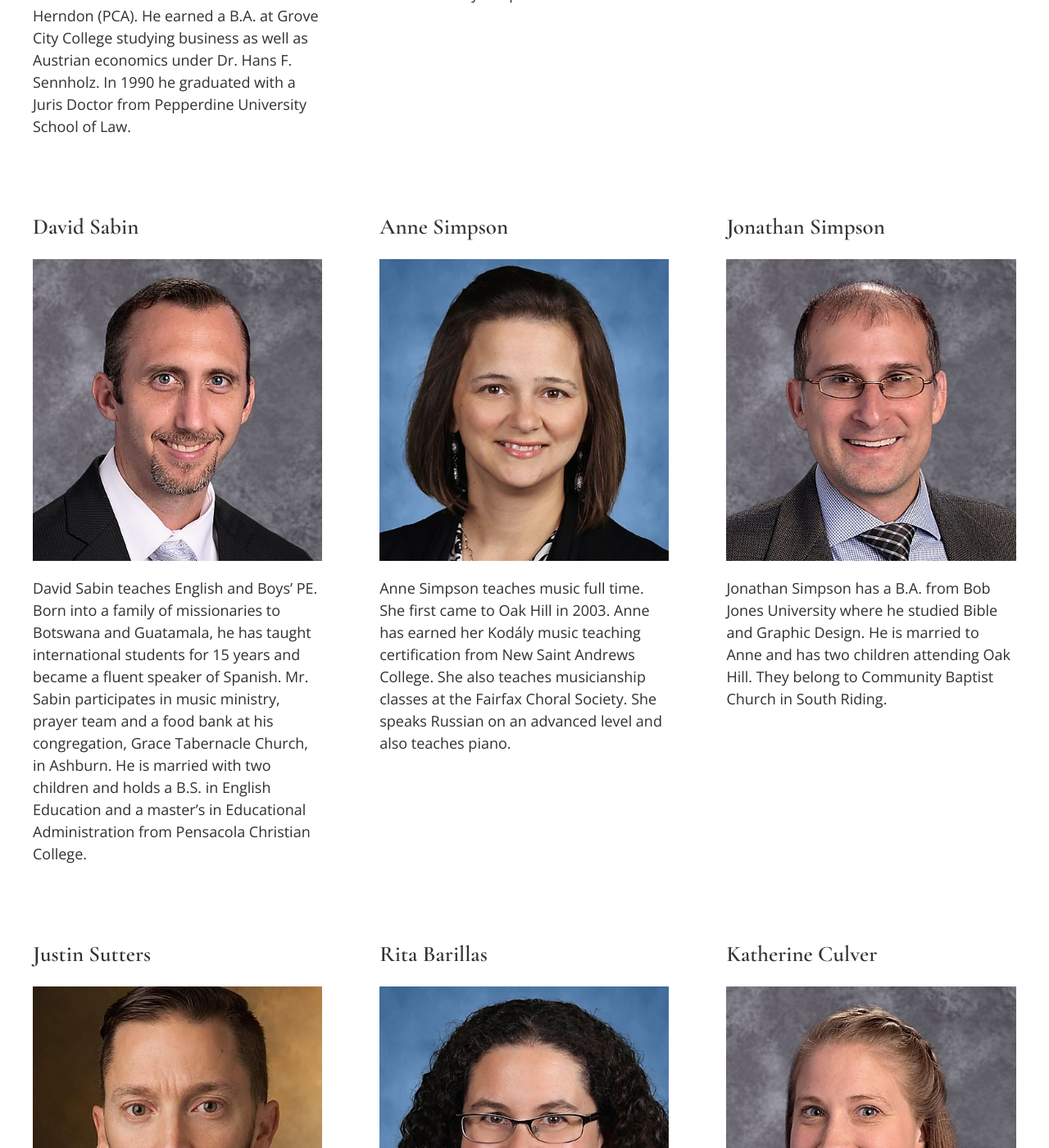
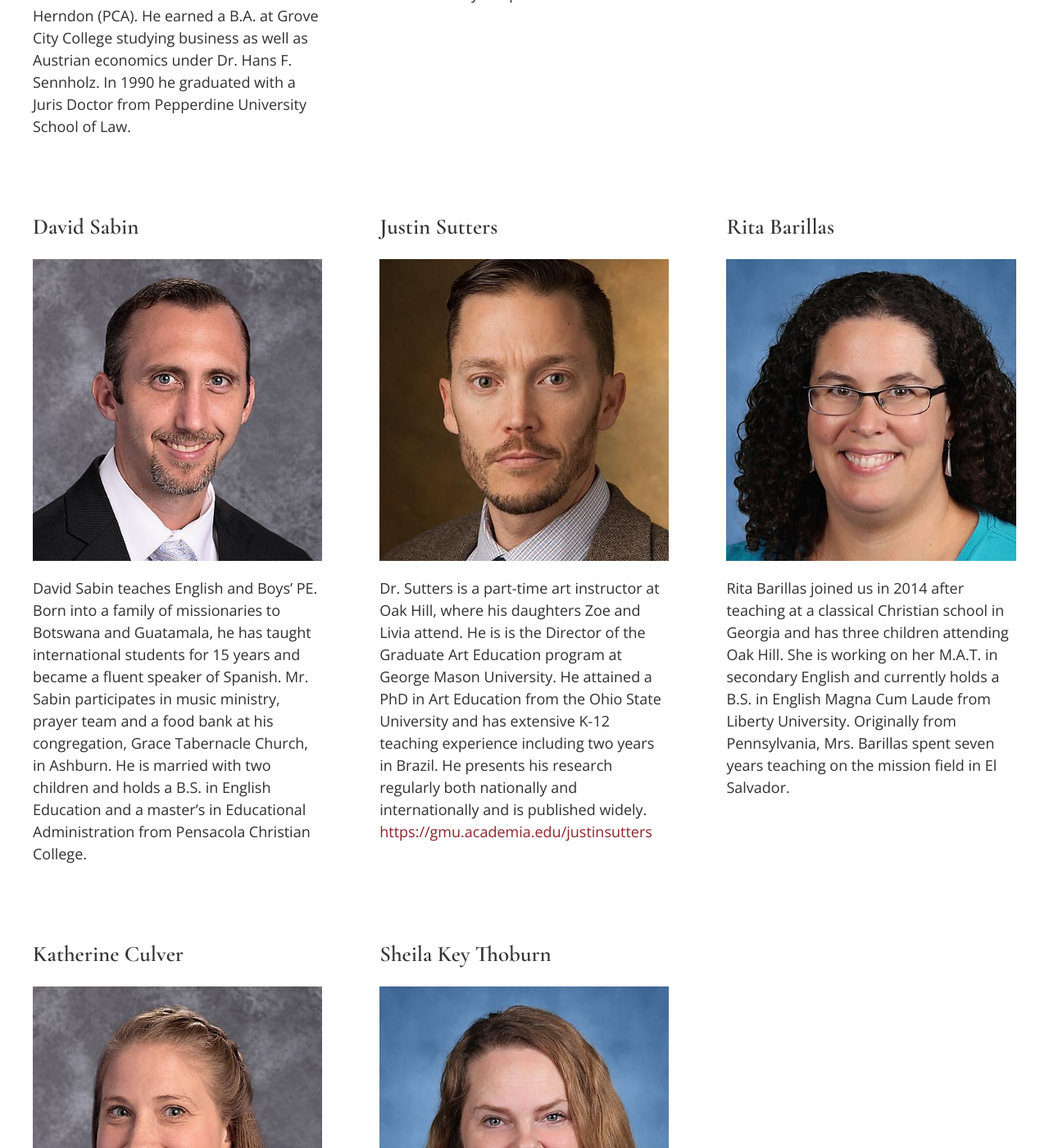
Before and after one commit to OakHillChristianSchool/oak-hill-website, a Jekyll site: the page built from faculty.html, in a window 1280 px wide and 1400 px high, scrolled down 829 px. Shown: the whole window at 82% size. Built offline with Jekyll 4.4.1, drawn with Linux system fonts in a browser that asks for light colours.

Commit message:
Update from Forestry.io Robert Thoburn updated _data/faculty.yml

```diff
--- a/_data/faculty.yml
+++ b/_data/faculty.yml
@@ -25,17 +25,6 @@
     He is married with two children and holds a B.S. in English Education and a master’s
     in Educational Administration from Pensacola Christian College.
   image: assets/images/faculty/sabin.jpg
-- name: Anne Simpson
-  bio: Anne Simpson teaches music full time.   She first came to Oak Hill in 2003.
-    Anne has earned her Kodály music teaching certification from New Saint Andrews
-    College.  She also teaches musicianship classes at the Fairfax Choral Society.
-    She speaks Russian on an advanced level and also teaches piano.
-  image: assets/images/faculty/asimpson.jpg
-- name: Jonathan Simpson
-  bio: Jonathan Simpson has a B.A. from Bob Jones University where he studied Bible
-    and Graphic Design.  He is married to Anne and has two children attending Oak
-    Hill.  They belong to Community Baptist Church in South Riding.
-  image: assets/images/faculty/jsimpson.jpg
 - name: Justin Sutters
   bio: Dr. Sutters is a part-time art instructor at Oak Hill, where his  daughters
     Zoe and Livia attend. He is is the Director of the Graduate Art Education program
```
